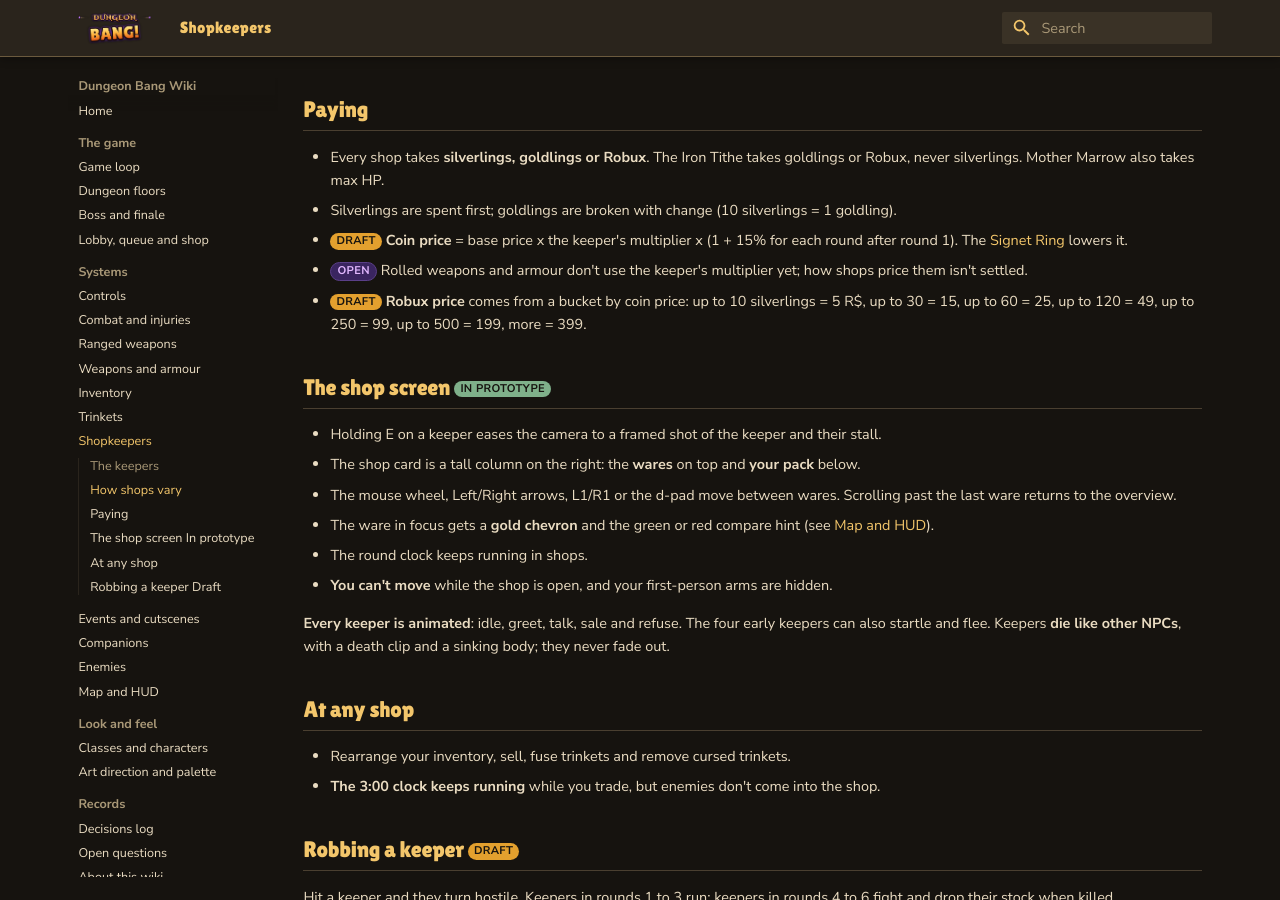
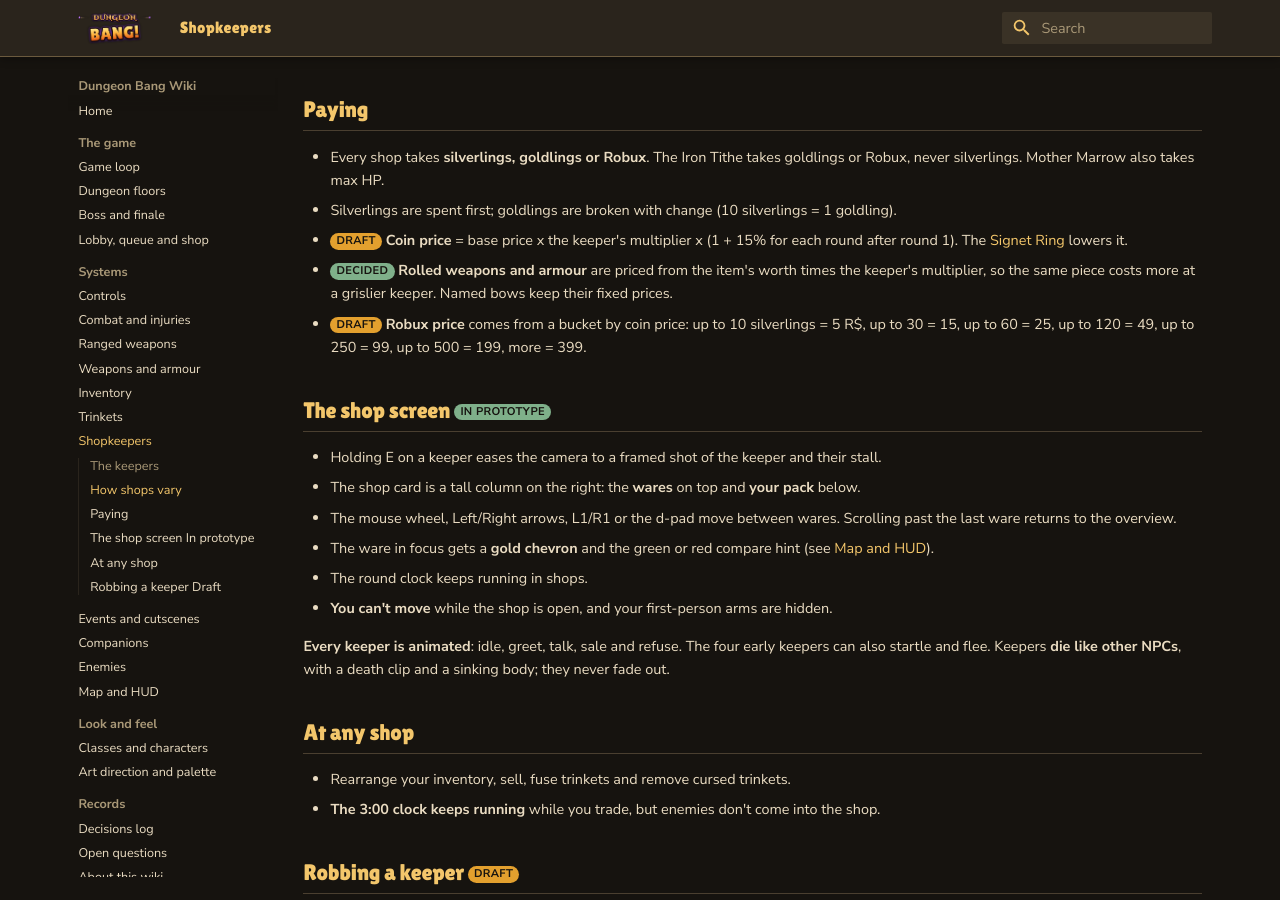
Before and after one commit to iamlegendok/Dungeon-Bang-Wiki, an MkDocs documentation site: the page built from docs/shopkeepers.md, in a window 1280 px wide and 900 px high, scrolled down 2585 px. Built offline with MkDocs 1.6.1 and Material for MkDocs 9.7.7, drawn with Linux system fonts in a browser that asks for light colours.

Commit message:
Describe how shops price rolled gear

```diff
--- a/docs/shopkeepers.md
+++ b/docs/shopkeepers.md
@@ -38,7 +38,7 @@
 - Every shop takes **silverlings, goldlings or Robux**. The Iron Tithe takes goldlings or Robux, never silverlings. Mother Marrow also takes max HP.
 - Silverlings are spent first; goldlings are broken with change (10 silverlings = 1 goldling).
 - <span class="tag draft">Draft</span> **Coin price** = base price x the keeper's multiplier x (1 + 15% for each round after round 1). The [Signet Ring](trinkets.md) lowers it.
-- <span class="tag open">Open</span> Rolled weapons and armour don't use the keeper's multiplier yet; how shops price them isn't settled.
+- <span class="tag decided">Decided</span> **Rolled weapons and armour** are priced from the item's worth times the keeper's multiplier, so the same piece costs more at a grislier keeper. Named bows keep their fixed prices.
 - <span class="tag draft">Draft</span> **Robux price** comes from a bucket by coin price: up to 10 silverlings = 5 R$, up to 30 = 15, up to 60 = 25, up to 120 = 49, up to 250 = 99, up to 500 = 199, more = 399.
 
 ## The shop screen <span class="tag decided">In prototype</span> { #shop-screen }
```
Also changed, not shown: docs/decisions.md (+3 -0 lines), docs/gear.md (+1 -1 lines).
